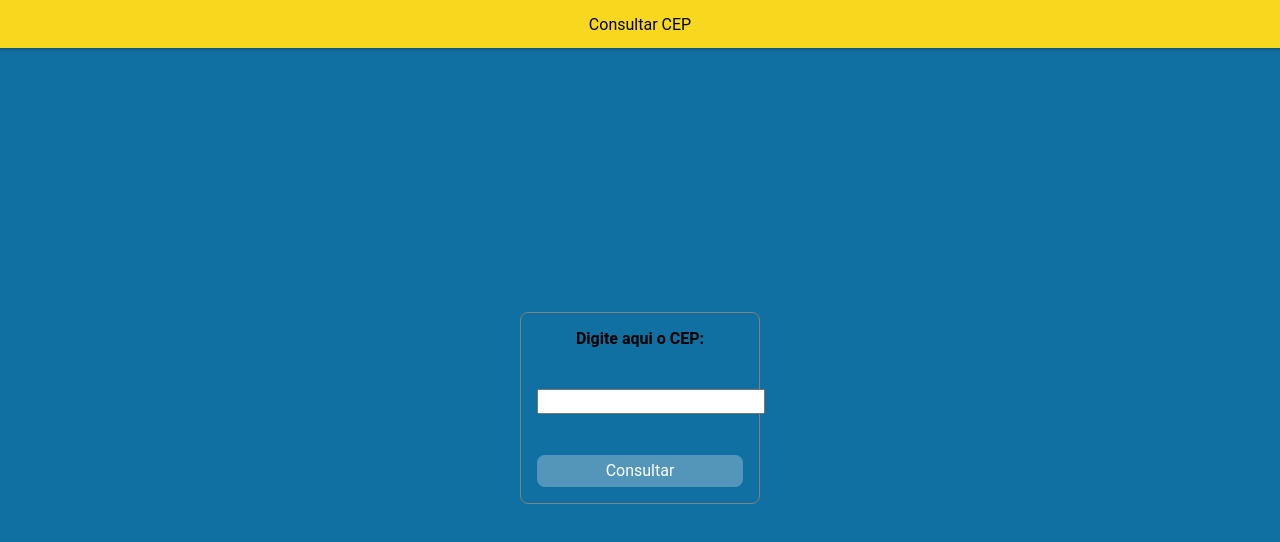
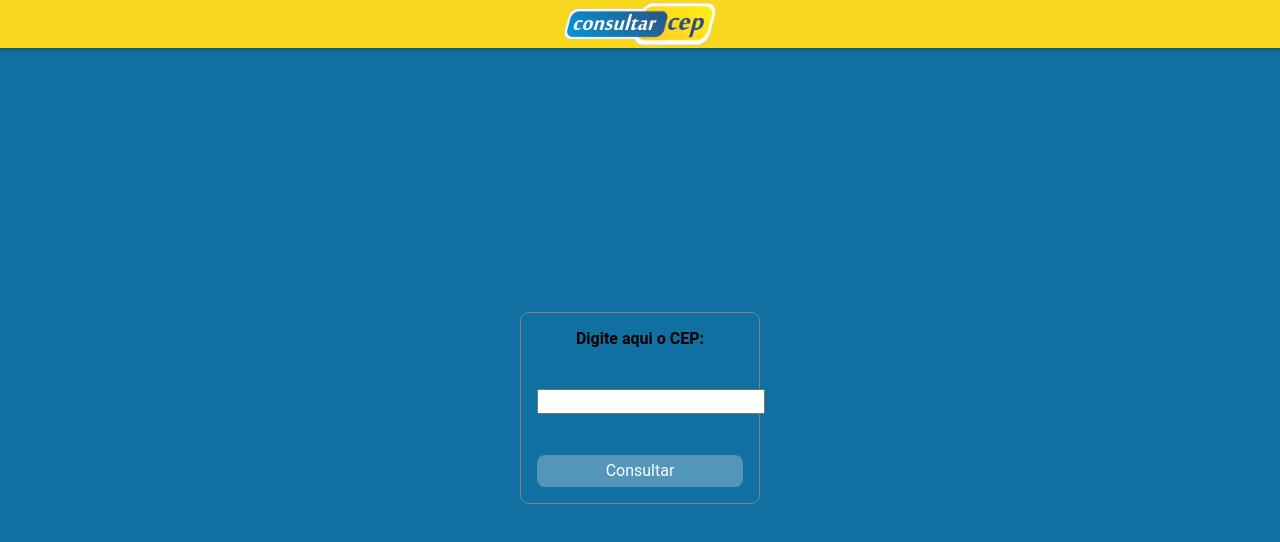
Before and after one commit to edgardfn/consulta_cep, a React (Create React App) app: page /home in a window 1280 px wide. Shown: the top 542 px of the page. Built offline with nearby package versions, Linux system fonts and the light colour scheme.

Commit message:
adicionado imagem no header.

```diff
--- a/src/pages/Home/Home.css
+++ b/src/pages/Home/Home.css
@@ -6,4 +6,12 @@
     display: flex;
     align-items: center;
     justify-content: center;
+
+    font-weight: bold;
 }
+
+
+img {
+    height: 90%;
+    width: auto;
+}
--- a/src/pages/Home/Home.tsx
+++ b/src/pages/Home/Home.tsx
@@ -1,16 +1,15 @@
 import { IonContent, IonHeader, IonPage } from '@ionic/react';
 import ConsultCep from '../../components/ConsultCep/ConsultCep';
 import './Home.css';
+import imageConsultCep from '../../assets/consultarcep.png';
 
 const Home: React.FC = () => {
   return (
     <IonPage>
       <IonHeader>
-        {/* <IonToolbar> */}
-          {/* <IonTitle>Consultar CEP</IonTitle> */}
-          {/* <div className='container-header'>Consultar CEP</div>
-        </IonToolbar> */}
-        <div className='container-header'>Consultar CEP</div>
+        <div className='container-header'>
+          <img src={imageConsultCep} alt="" />
+        </div>
       </IonHeader>
       <IonContent fullscreen>
         <ConsultCep />
```
Also changed, not shown: src/assets/consultarcep.png (added).
